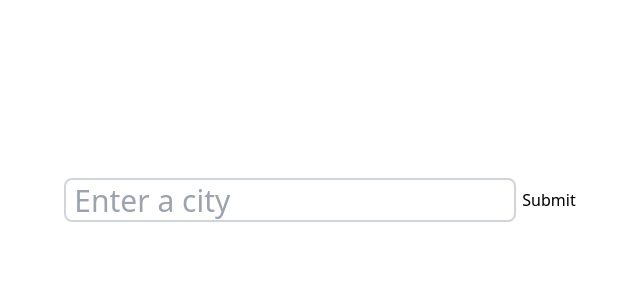
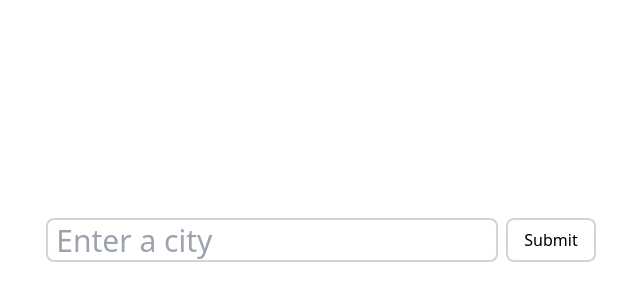
Before and after one commit to AstralRider/react-weather-app, a React (Create React App) app: page / in a window 1280 px wide. Shown: the part 160-460 px from the top of the page, without its empty margins (319-959 px from the left). Built offline with nearby package versions, Linux system fonts and the light colour scheme.

Commit message:
implemented abort fetch functionality

```diff
--- a/src/Components/App.tsx
+++ b/src/Components/App.tsx
@@ -1,5 +1,5 @@
 import React from "react";
-import { useState, useEffect } from "react";
+import { useState, useEffect, useRef } from "react";
 import { SearchBar } from "./Form Component/SearchBar";
 import { Weather, WeatherData } from "./Weather component/Weather";
 import "./App.css";
@@ -14,19 +14,28 @@ function App() {
   const baseURL = "https://api.openweathermap.org/data/2.5/forecast?q=";
   const apiKey = "&appid=6078affb6cb911d495ce820cdc4b8eeb&units=metric";
 
+  const controllerRef = useRef<AbortController | null>();
+
   useEffect(() => {
     const getData = async () => {
+      if (controllerRef.current) {
+        controllerRef.current.abort();
+      }
       if (userLocation) {
         setLoading(true);
         setBadFetch(false);
+        const controller = new AbortController();
+        controllerRef.current = controller;
         try {
-          const response = await fetch(`${baseURL}${userLocation}${apiKey}`);
+          const response = await fetch(`${baseURL}${userLocation}${apiKey}`, {
+            signal: controllerRef.current?.signal,
+          });
           if (!response.ok) {
             throw new Error(`HTTP error: ${response.status}`);
           }
           const jsonResponse = await response.json();
-
           setData(jsonResponse);
+          controllerRef.current = null;
         } catch (error: any) {
           if (error.message.includes("404")) {
             setBadFetch(true);
@@ -46,15 +55,19 @@ function App() {
   };
 
   return (
-    <div className="container flex flex-col mx-auto min-h-screen justify-center ">
+    <div className="container relative flex flex-col mx-auto min-h-screen justify-center ">
+      <div className="flex justify-center content-center">
         <SearchBar className="searchbar" setLocation={setLocation} />
+      </div>
+      <div className="flex">
         {badFetch && (
-        <p className="flex mx-auto justify-center">
+          <p className="flex mx-auto py-5 justify-center">
             Hmm... check your spelling and try again!
           </p>
         )}
         {loading && !badFetch ? <Loader /> : <Weather info={data} />}
       </div>
+    </div>
   );
 }
 
--- a/src/Components/Form Component/SearchBar.tsx
+++ b/src/Components/Form Component/SearchBar.tsx
@@ -20,10 +20,10 @@ export function SearchBar({ setLocation }: Props) {
   };
 
   return (
-    <div className="relative flex justify-center max-h-96 mb-20">
+    <div className="relative flex justify-center max-h-96 my-7">
       <form
         onSubmit={handleSubmit}
-        className="container space-x-2 max-h-40 flex justify-center "
+        className="container space-x-3 max-h-40 flex justify-center items-center"
       >
         <input
           className="outline outline-2 outline-gray-300 rounded-md w-80 h-10 min-w-min text-3xl px-2 text-gray-500"
@@ -32,7 +32,12 @@ export function SearchBar({ setLocation }: Props) {
           value={search}
           placeholder="Enter a city"
         />
-        <button type="submit">Submit</button>
+        <button
+          type="submit"
+          className="outline outline-2 outline-gray-300 rounded-md px-4 py-2"
+        >
+          Submit
+        </button>
       </form>
     </div>
   );
```
Lines whose indentation alone changed are shown as unchanged.
